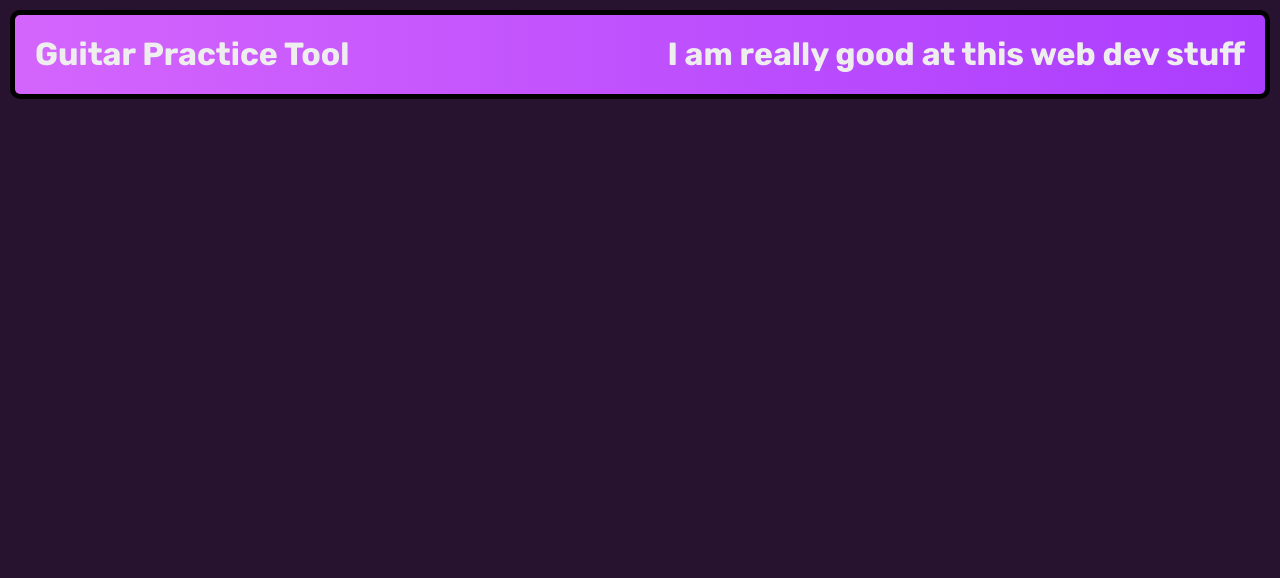
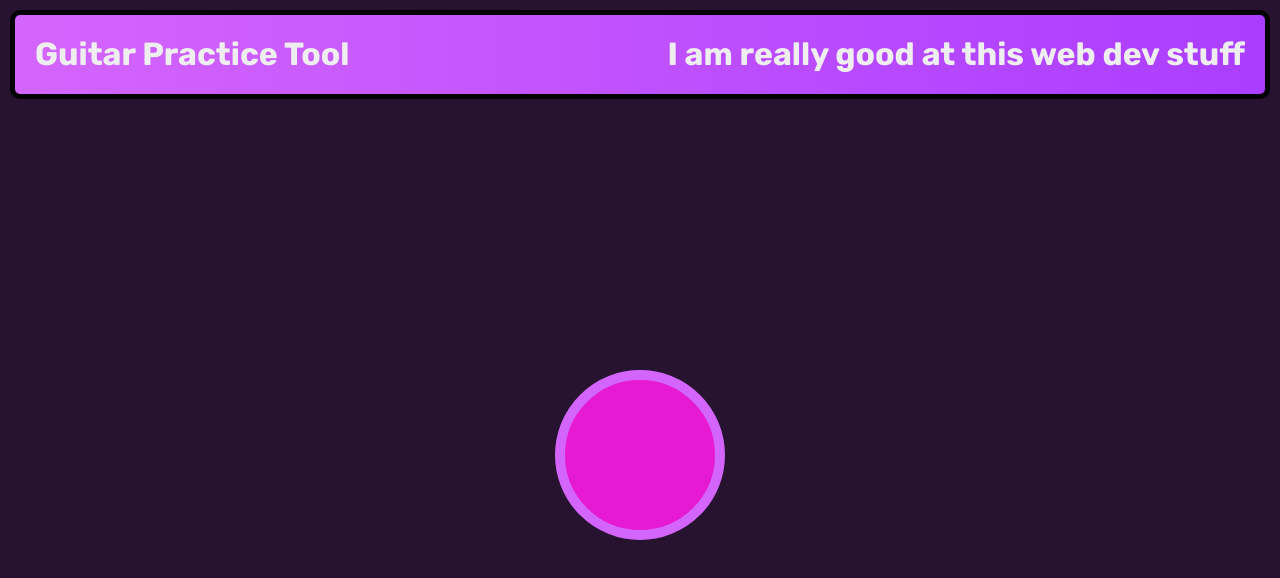
Before and after one commit to maxtrap/guitar-practice-tool, a React (Vite) app: page / in a window 1280 px wide. Shown: the top 578 px of the page. Built offline with nearby package versions, Linux system fonts and the light colour scheme.

Commit message:
Add and center metronome ring

```diff
--- a/src/App.jsx
+++ b/src/App.jsx
@@ -1,11 +1,13 @@
 import Header from "./components/Header.jsx";
 import Body from './components/Body'
 
+
+
 const App = () => {
-    return (<div>
+    return (<>
         <Header />
         <Body />
-    </div>)
+    </>)
 }
 
 export default App
--- a/src/components/Body.jsx
+++ b/src/components/Body.jsx
@@ -1,5 +1,6 @@
 import { styled, createGlobalStyle } from "styled-components";
 import { COLORS } from '../constants'
+import MetronomePulse from "./MetronomePulse.jsx";
 
 const GlobalStyle = createGlobalStyle`
     body {
@@ -12,7 +13,11 @@ const GlobalStyle = createGlobalStyle`
 
 const BodyDiv = styled.div`
     width: 100%;
-    height: 100%;
+    display: flex;
+    flex-direction: column;
+    align-items: center;
+    justify-content: center;
+    flex: 1 1 auto;
 `
 
 const Body = () => {
@@ -20,7 +25,7 @@ const Body = () => {
         <>
             <GlobalStyle />
             <BodyDiv>
-
+                <MetronomePulse />
             </BodyDiv>
         </>
     )
--- a/src/components/Header.jsx
+++ b/src/components/Header.jsx
@@ -1,39 +1,42 @@
 import { COLORS } from '../constants'
+import { styled } from 'styled-components'
+
+
+const ParentHeader = styled.header`
+    width: 100%;
+    // backgroundColor: COLORS.PRIMARY, //or #3d4147,
+    padding: 10px;
+    box-sizing: border-box;
+    flex: 0 0 auto;
+    // overflow: 'hidden'
+`
+
+const InsideHeader = styled.div`
+    display: flex;
+    flex-direction: row;
+    justify-content: space-between;
+    background: linear-gradient(to right, ${COLORS.SECONDARY}, ${COLORS.TERTIARY});
+
+    border-width: 5px;
+    border-color: black;
+    border-style: solid;
+    border-radius: 10px;
+`
 
 const Header = () => {
-    const headerStyle = {
-        width: '100%',
-        // backgroundColor: COLORS.PRIMARY, //or #3d4147,
-        padding: 10,
-        boxSizing: 'border-box'
-        // overflow: 'hidden'
-    }
-
-    const insideHeaderStyle = {
-        // margin: 10,
-
-        display: 'flex',
-        flexDirection: 'row',
-        justifyContent: 'space-between',
-        background: `linear-gradient(to right, ${COLORS.SECONDARY}, ${COLORS.TERTIARY})`,
-
-        borderWidth: '5px',
-        borderColor: 'black',
-        borderStyle: 'solid',
-        borderRadius: '10px'
-    }
 
     const textStyle = {
         marginTop: 20,
         color: COLORS.FONT_COLOR
     }
 
-    return <header style={headerStyle}>
-        <div style={insideHeaderStyle}>
+    return (
+    <ParentHeader>
+        <InsideHeader>
             <h1 style={ {...textStyle, marginLeft: '20px'} }>Guitar Practice Tool</h1>
             <h1 style={ {...textStyle, marginRight: '20px'} }>I am really good at this web dev stuff</h1>
-        </div>
-    </header>
+        </InsideHeader>
+    </ParentHeader>)
 }
 
 export default Header
--- /dev/null
+++ b/src/components/MetronomePulse.jsx
@@ -0,0 +1,22 @@
+import { styled } from 'styled-components'
+import { COLORS } from '../constants'
+
+const MetronomeRing = styled.div`
+    width: 150px;
+    height: 150px;
+    border: 10px solid ${COLORS.SECONDARY};
+    border-radius: 50%;
+    background: ${COLORS.QUATERNARY};
+`
+
+const MetronomePulse = () => {
+    return (
+        <div>
+            <MetronomeRing>
+
+            </MetronomeRing>
+        </div>
+    )
+}
+
+export default MetronomePulse
--- a/src/constants.js
+++ b/src/constants.js
@@ -3,5 +3,6 @@ export const COLORS = {
     PRIMARY: '#27122F',
     SECONDARY: '#d465fc',
     TERTIARY: '#ab3dff',
+    QUATERNARY: '#e51ad2',
     FONT_COLOR: '#eee'
 }
--- a/src/index.css
+++ b/src/index.css
@@ -1,6 +1,11 @@
 body, html {
     margin: 0;
     padding: 0;
+    display: flex; /* Enable flexbox for parent elements */
+    height: 100%;
+    width: 100%;
+    flex-direction: column;
+    align-items: stretch;
 }
 
 body {
@@ -8,3 +13,9 @@ body {
     font-optical-sizing: auto;
     font-style: normal;
 }
+
+#root {
+    flex: 1;
+    display: flex;
+    flex-direction: column;
+}
```
